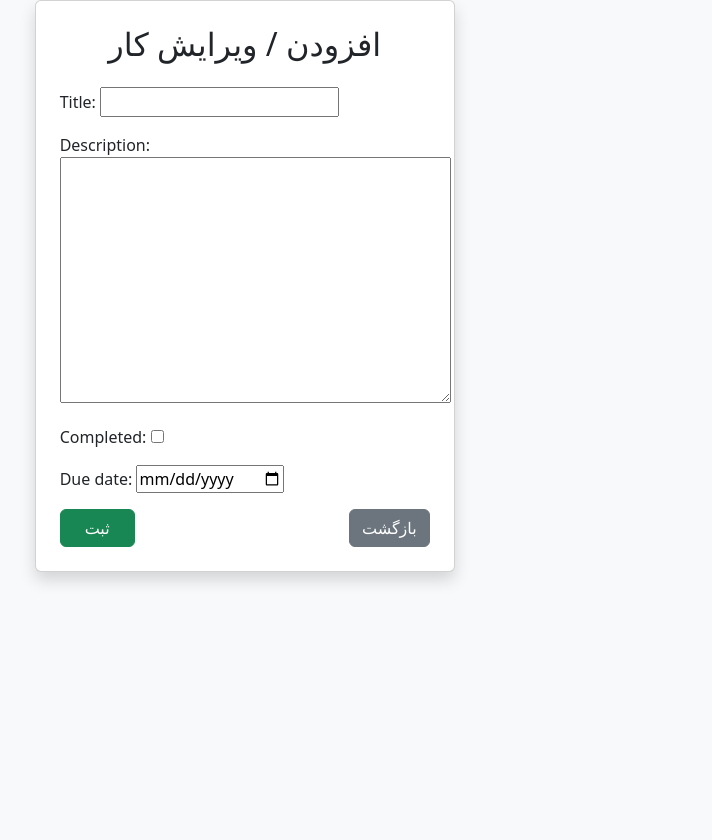
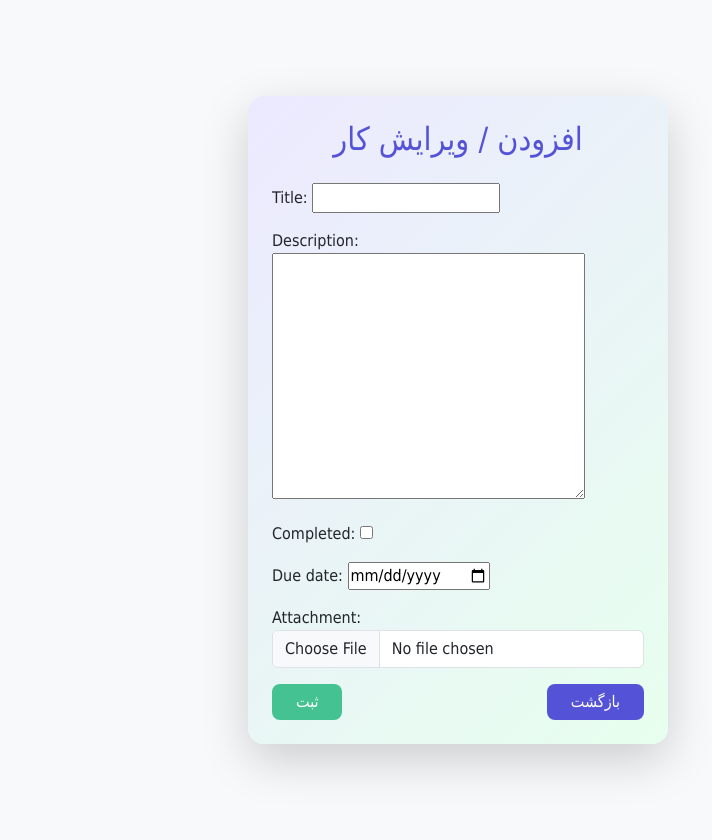
Before and after one commit to KasraFereydounpoor/ToDoList, a Django app: page /create/ in a window 1280 px wide. Shown: the whole page, without its empty margins (182-894 px from the left). Before the commit the page ends 800 px from the top, so only its background shows below. Run offline with Django 5.2, Linux system fonts and the light colour scheme.

Commit message:
Add file attachment support to tasks and improve UI
Introduced an 'attachment' field to the Task model and form, allowing users to upload files with tasks. Updated task_form.html and base.html for improved layout and styling, and enhanced task_list.html for better task display and management.

```diff
--- a/todolist/app_todo/forms.py
+++ b/todolist/app_todo/forms.py
@@ -6,7 +6,11 @@ class TaskForm(forms.ModelForm):
         widget=forms.DateInput(attrs={'type': 'date'}),
         required=False
     )
+    attachment = forms.FileField(
+        required=False,
+        widget=forms.ClearableFileInput(attrs={'class': 'form-control'})
+    )
 
     class Meta:
         model = Task
-        fields = ['title', 'description', 'completed', 'due_date']
+        fields = ['title', 'description', 'completed', 'due_date', 'attachment']
--- a/todolist/app_todo/models.py
+++ b/todolist/app_todo/models.py
@@ -9,6 +9,7 @@ class Task(models.Model):
     completed = models.BooleanField(default=False)
     created_date = models.DateTimeField(default=timezone.now)
     due_date = models.DateField(blank=True , null=True)
+    attachment = models.FileField(upload_to='attachments/' , blank=True , null=True)
 
     def __str__(self):
         return self.title
--- a/todolist/app_todo/templates/app_todo/base.html
+++ b/todolist/app_todo/templates/app_todo/base.html
@@ -6,20 +6,26 @@
     <title>{% block title %}تودولیست{% endblock %}</title>
     <link rel="stylesheet" href="https://cdn.jsdelivr.net/npm/bootstrap@5.3.0/dist/css/bootstrap.min.css">
     <style>
-        body { background: #f8f9fa !important; }
+        body {
+            background: #f8f9fa !important;
+            min-height: 100vh;
+            margin: 0;
+            padding: 0;
+            font-family: Tahoma, Geneva, Verdana, sans-serif;
+        }
     </style>
 </head>
 <body>
-    <div class="container-fluid">
-        <div class="row">
-            {# فقط اگر show_dashboard به قالب ارسال شده بود، داشبورد سایدبار نمایش داده شود #}
-            {% if show_dashboard %}
-                <div class="col-lg-4 col-md-5 col-sm-12 d-flex align-items-start justify-content-center">
-                    {% include 'app_todo/dashboard_sidebar.html' %}
-                </div>
-            {% endif %}
-            <div class="col-lg-8 col-md-7 col-sm-12 d-flex flex-column align-items-center justify-content-center">
-                {% block content %}{% endblock %}
+    <div style="min-height: 100vh; display: flex; flex-direction: row; justify-content: center; align-items: flex-start; padding: 20px;">
+        {% if show_dashboard %}
+            <div style="min-width:320px; margin-right: 28px;">
+                {% include 'app_todo/dashboard_sidebar.html' %}
+            </div>
+        {% endif %}
+        <div style="flex:1; display: flex; justify-content: center; align-items: center;">
+            <div style="width: 100%; max-width: 900px;">
+                {% block content %}
+                {% endblock %}
             </div>
         </div>
     </div>
--- a/todolist/app_todo/templates/app_todo/task_form.html
+++ b/todolist/app_todo/templates/app_todo/task_form.html
@@ -4,16 +4,27 @@
 
 {% load static %}
 {% block title %}افزودن/ویرایش کار{% endblock %}
+
 {% block content %}
-    <div class="card p-4 shadow" style="min-width:340px;max-width:420px;margin:auto;">
-        <h2 class="mb-4 text-center">افزودن / ویرایش کار</h2>
+<style>
+  body, html {
+    height: 100%;
+    width: 100%;
+    margin: 0;
+    padding: 0;
+  }
+</style>
+<div style="min-height:100vh;display:flex;align-items:center;justify-content:center;">
+  <div class="card rounded-4 p-4 shadow-lg" style="min-width:340px; max-width:420px; background: linear-gradient(135deg, #ece9ff 0%, #e7ffee 100%); border: none;">
+      <h2 class="mb-4 text-center" style="color:#5452d7;">افزودن / ویرایش کار</h2>
       <form method="post">
           {% csrf_token %}
           {{ form.as_p }}
           <div class="d-flex justify-content-between mt-3">
-                <button type="submit" class="btn btn-success px-4">ثبت</button>
-                <a href="{% url 'task_list' %}" class="btn btn-secondary">بازگشت</a>
+              <button type="submit" class="btn btn-success px-4 rounded-3" style="background: #45c292; border:none;">ثبت</button>
+              <a href="{% url 'task_list' %}" class="btn btn-secondary px-4 rounded-3" style="background: #5452d7; border:none; color: #fff;">بازگشت</a>
           </div>
       </form>
   </div>
+</div>
 {% endblock %}
```
Also changed, not shown: todolist/app_todo/templates/app_todo/task_list.html (+16 -5 lines). Lines whose indentation alone changed are shown as unchanged.
